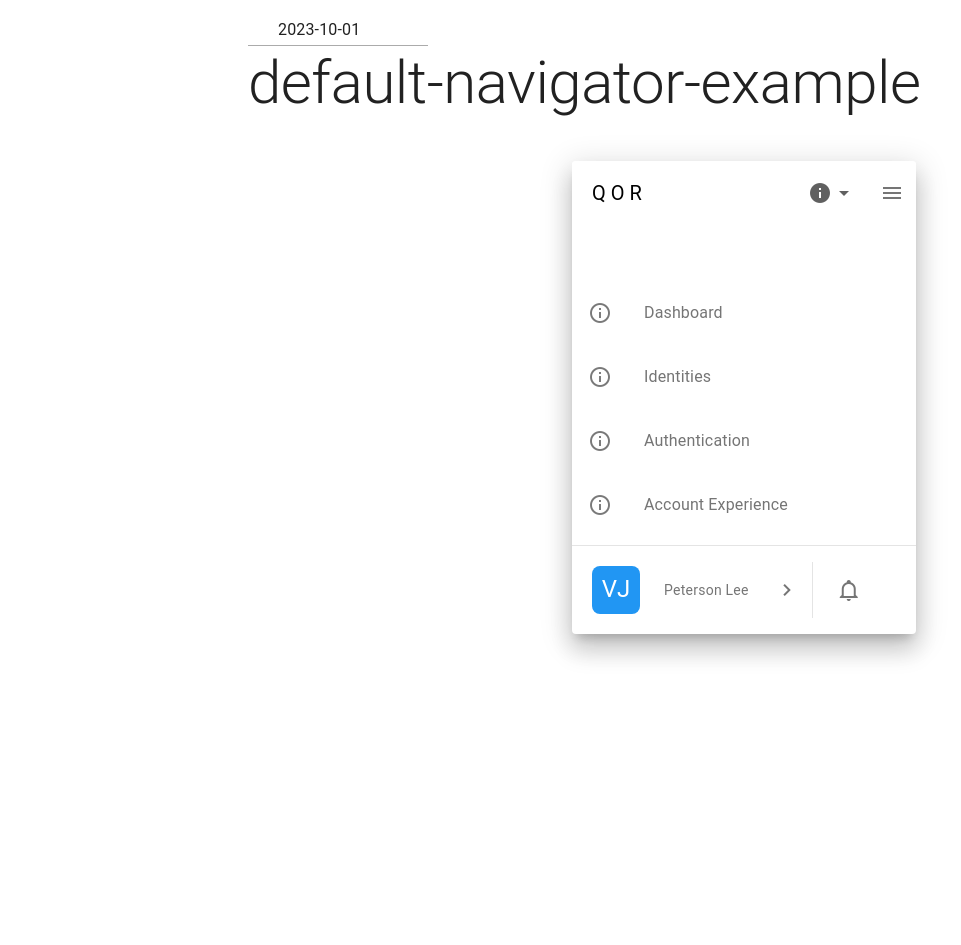
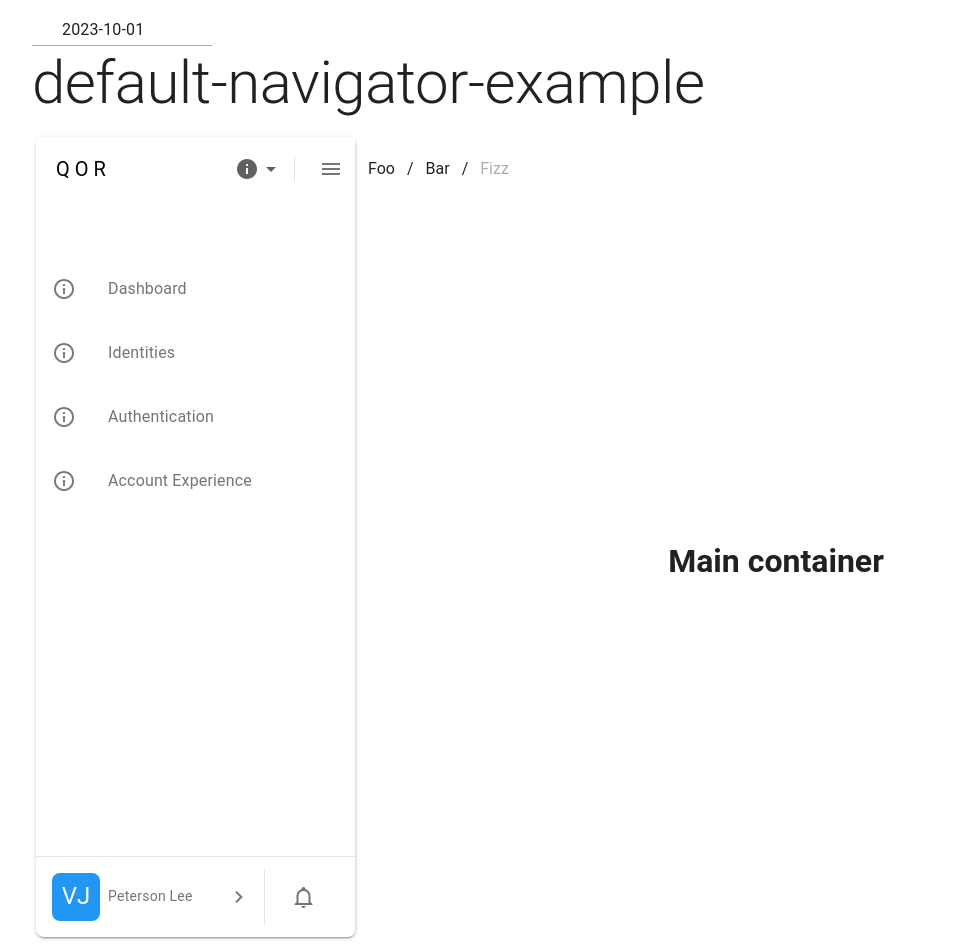
Before and after one commit to qor5/ui, a Vue app in the folder vuetifyx/vuetifyxjs/: page / in a window 1280 px wide. Shown: the part 1560-2505 px from the top of the page, without its empty margins (24-985 px from the left). Before the commit the page ends 2258 px from the top, so only its background shows below. Built offline with nearby package versions, Linux system fonts and the light colour scheme.

Commit message:
adjust default layout

```diff
--- a/vuetifyx/vuetifyxjs/src/demo/components/DefaultNavigatorExample.vue
+++ b/vuetifyx/vuetifyxjs/src/demo/components/DefaultNavigatorExample.vue
@@ -1,44 +1,55 @@
 <template>
-  <v-navigation-drawer> </v-navigation-drawer>
-  <v-card class="mx-auto my-12" max-width="344" elevation="16">
-    <v-toolbar extended prominen color="white" dark>
+  <v-app>
+    <v-navigation-drawer v-model="drawer" class="rounded-lg my-2 ma-1" width="320"  max-width="320" permanent elevation="2" temporary>
+      <v-toolbar extended color="white" dark>
         <v-toolbar-title>Q O R </v-toolbar-title>
-
         <v-row align="center" justify="end">
-        <v-col cols="auto">
           <v-col cols="auto">
             <v-btn variant="plain" icon>
               <v-icon>mdi-information</v-icon>
               <v-icon>mdi-menu-down</v-icon>
             </v-btn>
           </v-col>
-        </v-col>
+          <v-divider vertical class="my-6"></v-divider>
+          <v-col cols="auto">
+            <v-app-bar-nav-icon
+              icon="mdi-menu"
+              class="text-grey-darken-1"
+              @click="drawer = !drawer"
+            ></v-app-bar-nav-icon
+            ></v-col>
         </v-row>
-      <div class="d-flex justify-end">
-        <v-app-bar-nav-icon icon="mdi-menu" class="text-grey-darken-1"></v-app-bar-nav-icon>
-      </div>
       </v-toolbar>
-
-    <v-card rounded="0" variant="text">
-      <v-list lines="two" class="overflow-auto">
-        <v-list-item v-for="(item, i) in leftMenuItems" :key="i" :value="item" color="primary">
+      <div class="align-center" max-width="320" elevation="0">
+        <v-list lines="two">
+          <v-list-item
+            v-for="(item, i) in leftMenuItems"
+            :key="i"
+            :value="item"
+            color="primary"
+          >
             <template v-slot:prepend>
               <v-icon :icon="item.icon"></v-icon>
             </template>
-          <v-list-item-title v-text="item.title" class="text-grey-darken-1"></v-list-item-title>
+            <v-list-item-title
+              v-text="item.title"
+              class="text-grey-darken-1"
+            ></v-list-item-title>
           </v-list-item>
         </v-list>
-    </v-card>
+      </div>
 
+      <template v-slot:append>
         <v-divider></v-divider>
-    <v-row class="mx-2 my-2" align="center">
+        <div class="pa-4">
+          <v-row align="center">
             <v-col cols="auto">
               <v-avatar color="blue" size="48" class="rounded-lg">
                 <span class="text-h5">{{ userProfile.initials }}</span>
               </v-avatar>
-      </v-col>
-      <v-col cols="auto">
-        <span class="text-sm-body-2 text-grey-darken-1">{{ userProfile.nickname }}</span>
+              <span  class="mx-2 text-sm-body-2 text-grey-darken-1">{{
+                  userProfile.nickname
+                }}</span>
             </v-col>
             <v-col cols="auto" class="d-flex justify-center align-center">
               <v-btn
@@ -49,37 +60,56 @@
               ></v-btn>
             </v-col>
             <v-divider vertical class="my-2"></v-divider>
-      <v-col cols="auto" class="d-flex justify-center align-center">
-        <v-btn variant="text" icon="mdi-bell-outline" class="text-grey-darken-1"></v-btn>
+            <v-col cols="3" class="d-flex align-center justify-center">
+              <v-btn
+                density="compact"
+                variant="text"
+                icon="mdi-bell-outline"
+                class="text-grey-darken-1"
+              ></v-btn>
             </v-col>
           </v-row>
-  </v-card>
+        </div>
+      </template>
+    </v-navigation-drawer>
+    <v-app-bar :elevation="0" class="my-2">
+      <v-row>
+        <v-col cols="auto">
+          <v-breadcrumbs :items="['Foo', 'Bar', 'Fizz']" v-if="drawer"></v-breadcrumbs>
+        </v-col>
+      </v-row>
+    </v-app-bar>
+
+    <v-main class="d-flex justify-center align-center">
+          <h1>Main container</h1>
+    </v-main>
+  </v-app>
 </template>
 
 <script setup lang="ts">
-import { ref } from 'vue'
+import { ref } from "vue";
 const userProfile = ref({
-  initials: 'VJ',
-  nickname: 'Peterson Lee',
-  age: 25
-})
-const order = ref(0)
+  initials: "VJ",
+  nickname: "Peterson Lee",
+  age: 25,
+});
+const drawer = ref(true);
 const leftMenuItems = ref([
   {
-    icon: 'mdi-information-outline',
-    title: 'Dashboard'
+    icon: "mdi-information-outline",
+    title: "Dashboard",
   },
   {
-    icon: 'mdi-information-outline',
-    title: 'Identities'
+    icon: "mdi-information-outline",
+    title: "Identities",
   },
   {
-    icon: 'mdi-information-outline',
-    title: 'Authentication'
+    icon: "mdi-information-outline",
+    title: "Authentication",
   },
   {
-    icon: 'mdi-information-outline',
-    title: 'Account Experience'
-  }
-])
+    icon: "mdi-information-outline",
+    title: "Account Experience",
+  },
+]);
 </script>
```
Lines whose indentation alone changed are shown as unchanged.
